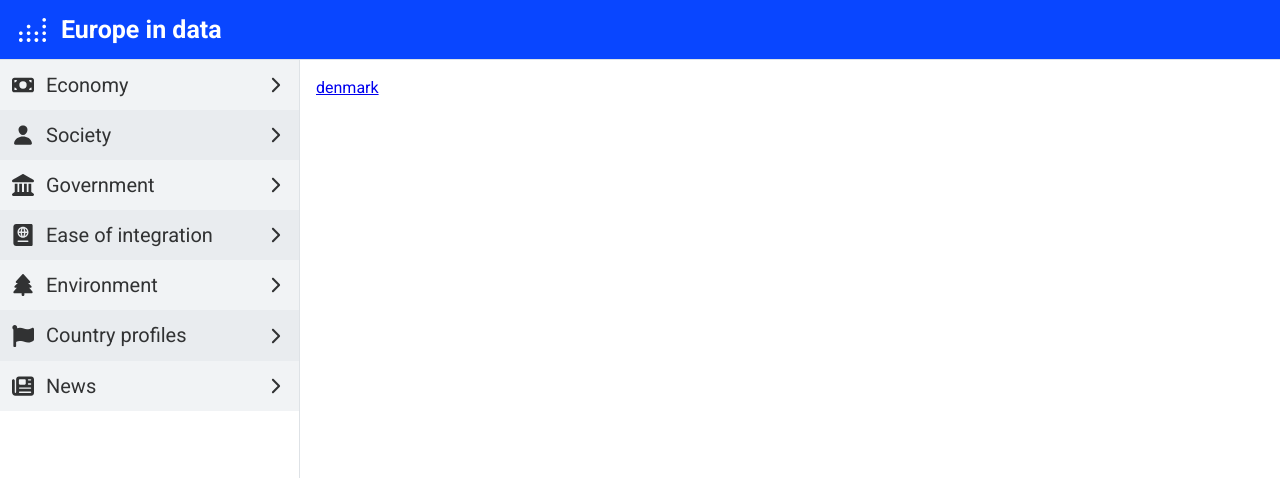
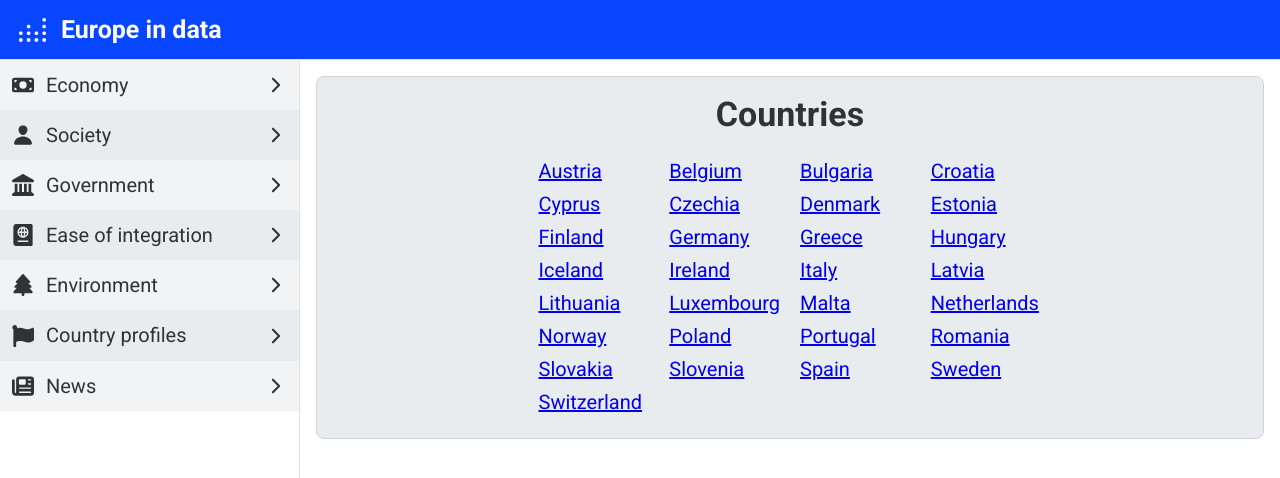
Before and after one commit to smravec/europe-in-data, a Next.js app: page /country-profiles in a window 1280 px wide. Shown: the top 478 px of the page. Built offline with nearby package versions, Linux system fonts and the light colour scheme.

Commit message:
Country profiles page

```diff
--- a/app/components/app-layout.tsx
+++ b/app/components/app-layout.tsx
@@ -49,7 +49,7 @@ export default function AppLayout({ children }: { children: React.ReactNode }) {
 
           <Link href={"/"} style={{ textDecoration: 'none' }}>
             <Image
-              src="./logo11.png"
+              src="/logo11.png"
               fit='contain'
               h="24px"
               w="auto"
--- a/app/country-profiles/page.tsx
+++ b/app/country-profiles/page.tsx
@@ -1,9 +1,38 @@
+'use client'
+
 import Link from "next/link";
+import CountryData from "../../country-data/country-data.json"
+
+import { Flex , Title, useMantineTheme , SimpleGrid} from "@mantine/core";
 
 export default function CountryProfiles(){
+    const theme = useMantineTheme();
+    let countries = Object.keys(CountryData)
+
+
+
     return(
-        <div>
-            <Link href="/country-profiles/denmark">denmark</Link>
-        </div>
+        <Flex
+        bg={theme.colors.gray[2]}
+        direction={"column"}
+        align={"center"}
+        justify={"center"}
+        w={"100%"}
+        pt={"15px"}
+        pb={"20px"}
+        style={{borderRadius: "8px"}}
+        bd={"1px solid"  + theme.colors.gray[4]}
+        >
+            <Title mb={"lg"}>Countries</Title>
+            <SimpleGrid
+            cols={{base: 2, sm:4}}
+            verticalSpacing={"2px"}
+            spacing={"20px"}
+            >
+            {countries.map((country) => (
+                <Link style={{fontSize: "20px"}} href={`/country-profiles/${country.toLowerCase()}`} key={country}>{country}</Link>
+            ))}
+            </SimpleGrid>
+        </Flex>
     )
 }
--- a/country-data/country-data.json
+++ b/country-data/country-data.json
@@ -424,7 +424,8 @@
             "Corruption": 72,
             "Trust in other people": 62,
             "Voting participation": 80.18,
-            "Tertiary education": 50.4
+            "Tertiary education": 50.4,
+            "Risk of poverty": 9
         },
         "2021": {
             "R&D (Innovation) spending": 2.7,
--- a/tsconfig.json
+++ b/tsconfig.json
@@ -20,6 +20,6 @@
     },
     "plugins": [{ "name": "next" }]
   },
-  "include": ["next-env.d.ts", "**/*.ts", "**/*.tsx", ".next/types/**/*.ts"],
+  "include": ["next-env.d.ts", "**/*.ts", "**/*.tsx", ".next/types/**/*.ts", "app/country-profiles/[slug]/page.tsxx", "app/components/country-profile.js", "app/country-profiles/page.tsx", "app/country-profiles/[country]/page.js"],
   "exclude": ["node_modules"]
 }
```
Also changed, not shown: app/components/country-profile.js (renamed from app/country-profiles/denmark/page.tsx, +27 -28 lines), app/components/country-profile.tsx (deleted, +0 -7 lines), app/country-profiles/[country]/page.js (added, +32 -0 lines).
